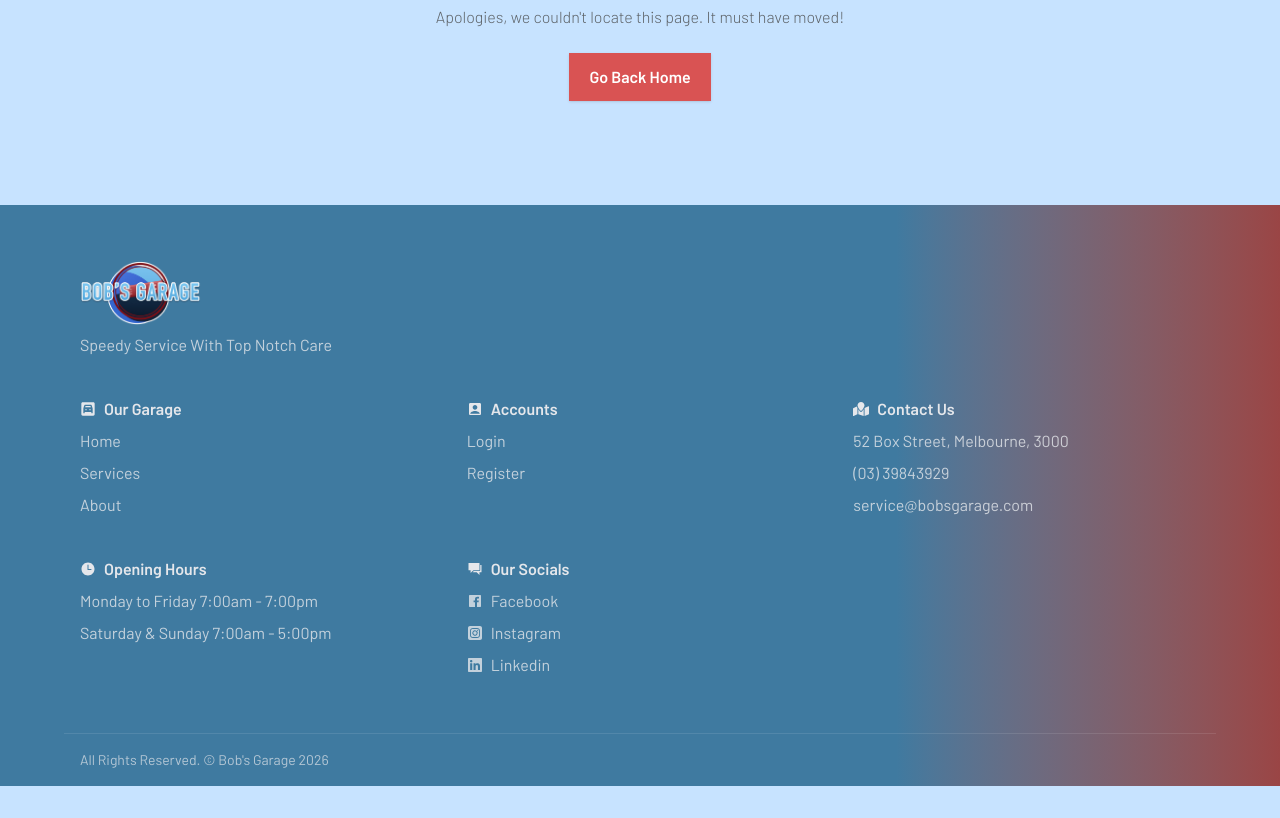
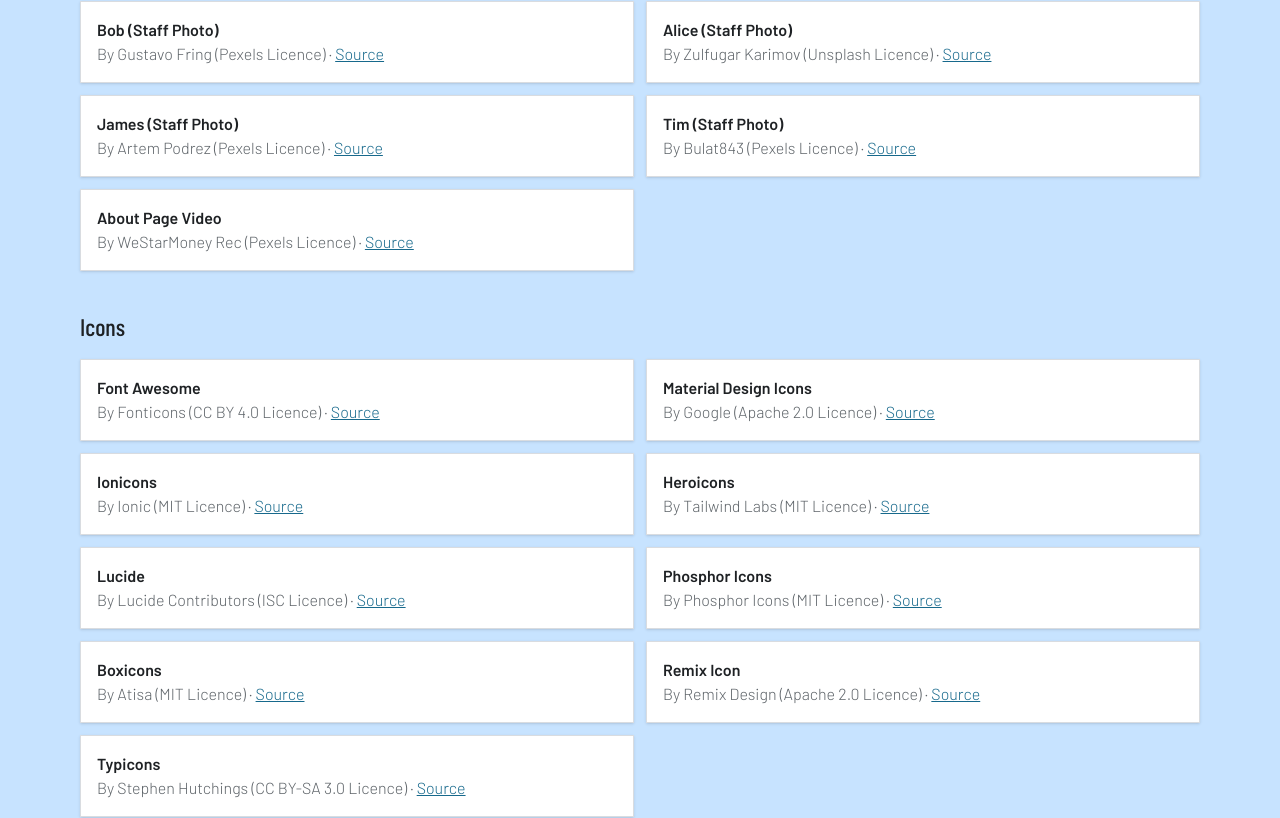
Before and after one commit to TalhahSanim/bobsGarageSystem, a React (Vite) app in the folder client/: page /credits in a window 1280 px wide. Shown: the part 294-1112 px from the top of the page. Before the commit the page ends 1080 px from the top, so only its background shows below. Built offline with nearby package versions, Linux system fonts and the light colour scheme; no server answers.

Commit message:
implemented credits

```diff
--- a/client/src/App.jsx
+++ b/client/src/App.jsx
@@ -20,6 +20,7 @@ import Enquiries from "./components/pages/admin/Enquiries";
 import Login from "./components/pages/auth/Login";
 import Register from "./components/pages/auth/Register";
 import ProtectedRoute from "./components/layout/ProtectedRoute";
+import Credits from "./components/pages/Credits";
 
 // Dashboard Components
 import Dashboard from "./components/pages/admin/Dashboard";
@@ -52,6 +53,7 @@ export default function App() {
             <Route path="/" element={<Home />} />
             <Route path="/services" element={<Services />} />
             <Route path="/about" element={<About />} />
+            <Route path="/credits" element={<Credits />} />
             <Route path="/add-service" element={<AddServices />} />
             <Route path="/edit/:id" element={<EditService />} />
             <Route path="/services/:id" element={<ServiceDetails />} />
--- a/client/src/components/layout/Footer.jsx
+++ b/client/src/components/layout/Footer.jsx
@@ -153,7 +153,10 @@ export default function Footer({ embedded }) {
       <div
         className={`border-t border-white/10 font-normal text-on-footer/70 ${compact ? "px-4 py-4 text-sm lg:px-10 lg:py-3 lg:text-xs" : "mx-auto max-w-6xl px-4 py-4 text-sm"} `}
       >
-        All Rights Reserved. © Bob's Garage {year}
+        All Rights Reserved. © Bob's Garage {year} .{" "}
+        <Link to="/credits" className="underline hover:text-white">
+          Credits
+        </Link>
       </div>
     </footer>
   );
--- /dev/null
+++ b/client/src/components/pages/Credits.jsx
@@ -0,0 +1,142 @@
+// File -> client/src/components/pages/Credits.jsx
+// Author -> Talhah Sanim
+// Application Version -> 1.0
+
+// Credits Page -> the source, author and licence of every photo, video and icon not made by me
+
+// Photos and video -> what it is, who made it, the source link and the licence
+const mediaCredits = [
+  {
+    item: "Bob (Staff Photo)",
+    author: "Gustavo Fring",
+    link: "https://www.pexels.com/photo/6870324/",
+    licence: "Pexels",
+  },
+  {
+    item: "Alice (Staff Photo)",
+    author: "Zulfugar Karimov",
+    link: "https://unsplash.com/@zulfugarkarimov",
+    licence: "Unsplash",
+  },
+  {
+    item: "James (Staff Photo)",
+    author: "Artem Podrez",
+    link: "https://www.pexels.com/photo/8985457/",
+    licence: "Pexels",
+  },
+  {
+    item: "Tim (Staff Photo)",
+    author: "Bulat843",
+    link: "https://www.pexels.com/photo/38264261/",
+    licence: "Pexels",
+  },
+  {
+    item: "About Page Video",
+    author: "WeStarMoney Rec",
+    link: "PASTE THE PEXELS VIDEO LINK",
+    licence: "Pexels",
+  },
+  // add the hero photo and each service photo from step 1 here
+];
+
+// Icon sets -> the set, who made it, the link and the licence
+const iconCredits = [
+  {
+    item: "Font Awesome",
+    author: "Fonticons",
+    link: "https://fontawesome.com/license/free",
+    licence: "CC BY 4.0",
+  },
+  {
+    item: "Material Design Icons",
+    author: "Google",
+    link: "https://github.com/google/material-design-icons",
+    licence: "Apache 2.0",
+  },
+  {
+    item: "Ionicons",
+    author: "Ionic",
+    link: "https://ionic.io/ionicons",
+    licence: "MIT",
+  },
+  {
+    item: "Heroicons",
+    author: "Tailwind Labs",
+    link: "https://github.com/tailwindlabs/heroicons",
+    licence: "MIT",
+  },
+  {
+    item: "Lucide",
+    author: "Lucide Contributors",
+    link: "https://lucide.dev/",
+    licence: "ISC",
+  },
+  {
+    item: "Phosphor Icons",
+    author: "Phosphor Icons",
+    link: "https://github.com/phosphor-icons/core",
+    licence: "MIT",
+  },
+  {
+    item: "Boxicons",
+    author: "Atisa",
+    link: "https://github.com/atisawd/boxicons",
+    licence: "MIT",
+  },
+  {
+    item: "Remix Icon",
+    author: "Remix Design",
+    link: "https://github.com/Remix-Design/RemixIcon",
+    licence: "Apache 2.0",
+  },
+  {
+    item: "Typicons",
+    author: "Stephen Hutchings",
+    link: "http://s-ings.com/typicons/",
+    licence: "CC BY-SA 3.0",
+  },
+];
+
+// CreditList component -> one card per credit
+// Props -> credits: an array of { item, author, link, licence }
+function CreditList({ credits }) {
+  return (
+    <ul className="grid gap-3 sm:grid-cols-2">
+      {credits.map((credit) => (
+        <li key={credit.item} className="card p-4">
+          <p className="font-semibold">{credit.item}</p>
+          <p className="text-muted">
+            By {credit.author} ({credit.licence} Licence) ·{" "}
+            <a
+              href={credit.link}
+              target="_blank"
+              rel="noopener noreferrer"
+              className="text-link underline"
+            >
+              Source
+            </a>
+          </p>
+        </li>
+      ))}
+    </ul>
+  );
+}
+
+// Credits component -> page heading, then the photo and video credits and the icon credits
+export default function Credits() {
+  return (
+    <section className="my-6">
+      <title>Credits - Bob's Garage</title>
+      <h1 className="mb-2 text-3xl font-bold">Credits</h1>
+      <p className="mb-8 text-muted">
+        The Photos, Video and Icons Used on This Site and Who Made Them
+      </p>
+
+      <h2 className="mb-4 text-2xl">Photos and Video</h2>
+      <CreditList credits={mediaCredits} />
+
+      <h2 className="mt-10 mb-4 text-2xl">Icons</h2>
+      <CreditList credits={iconCredits} />
+    </section>
+  );
+}
--- a/client/src/components/pages/admin/Favourites.jsx
+++ b/client/src/components/pages/admin/Favourites.jsx
@@ -145,7 +145,7 @@ export default function Favourites() {
                   <td className="p-2">
                     <button
                       type="button"
-                      className="btn btn-primary text-xs"
+                      className="btn btn-primary min-w-36 text-xs"
                       onClick={() => contactedToggle(favourite)}
                     >
                       {favourite.status === "new" ? (
@@ -153,9 +153,7 @@ export default function Favourites() {
                           <TiTick aria-hidden="true" /> Tick Contacted
                         </>
                       ) : (
-                        <>
-                          <TiTick aria-hidden="true" /> Tick New
-                        </>
+                        "Tick New"
                       )}
                     </button>
                   </td>
```
